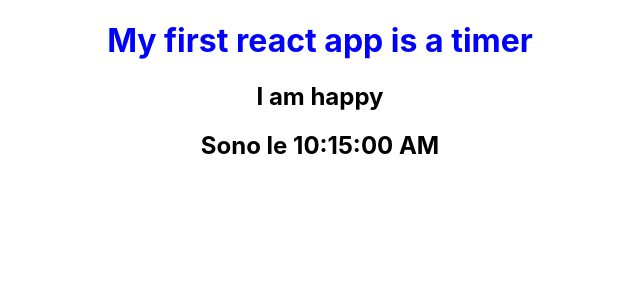
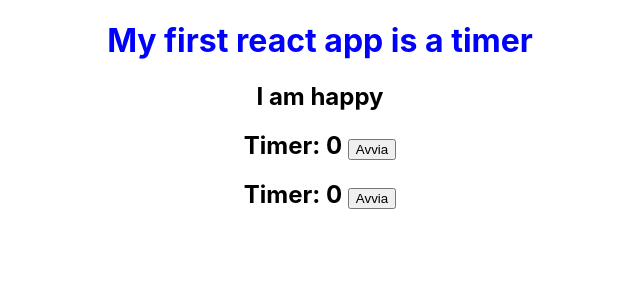
Before and after one commit to MikhT/timer_first_app, a React (Create React App) app: page / in a window 1280 px wide. Shown: the top 300 px of the page, without its empty margins (320-960 px from the left). Built offline with nearby package versions, Linux system fonts and the light colour scheme.

Commit message:
Button Start/Stop

```diff
--- a/src/App.js
+++ b/src/App.js
@@ -15,7 +15,8 @@
 
           {happy}
 
-          <Timer timezone="0" />
+          <Timer secs="1" timezone="0" />
+          <Timer secs="2" timezone="0" />
 
       </div>
     );
--- a/src/Timer.js
+++ b/src/Timer.js
@@ -6,28 +6,47 @@
             super(props);
 
             this.state = {
-                date : new Date()
+                timestamp : 0,
+                stopped : true
             }
 
         }
 
         render() {
-            const tempo = this.state.date.getTime() + this.props.timezone*3600*1000;
-            const data = new Date(tempo);
+            const tempo = this.state.timestamp;
 
-            return <h2>Sono le {data.toLocaleTimeString()}</h2>
+            return <h2>Timer: {tempo} <button onClick={this.reset}>{ this.state.stopped ? "Avvia" : "Stop"}</button></h2>
         }
 
         reset = () => {
-            this.setState({date: new Date()});
+            if ( this.state.stopped ) {
+                this.setState({timestamp: 0});
+                this.interval = setInterval( this.update, 1000);
+                this.setState({stopped : false});
+            }else {
+                clearInterval(this.interval);
+                this.setState({stopped : true});
+            }
+
+        };
+
+        update = () => {
+            //this.setState({date:  new Date()});
+
+            this.setState((precState) => {
+                return {
+                    timestamp : precState.timestamp + 1
+                }
+            })
+
         };
 
         componentDidMount(){
-            this.interval = setInterval( this.reset, 1000);
+            //this.interval = setInterval( this.update, 1000);
         }
 
         componentWillUnmount() {
-            clearInterval(this.interval);
+            //clearInterval(this.interval);
         }
 
     }
```
